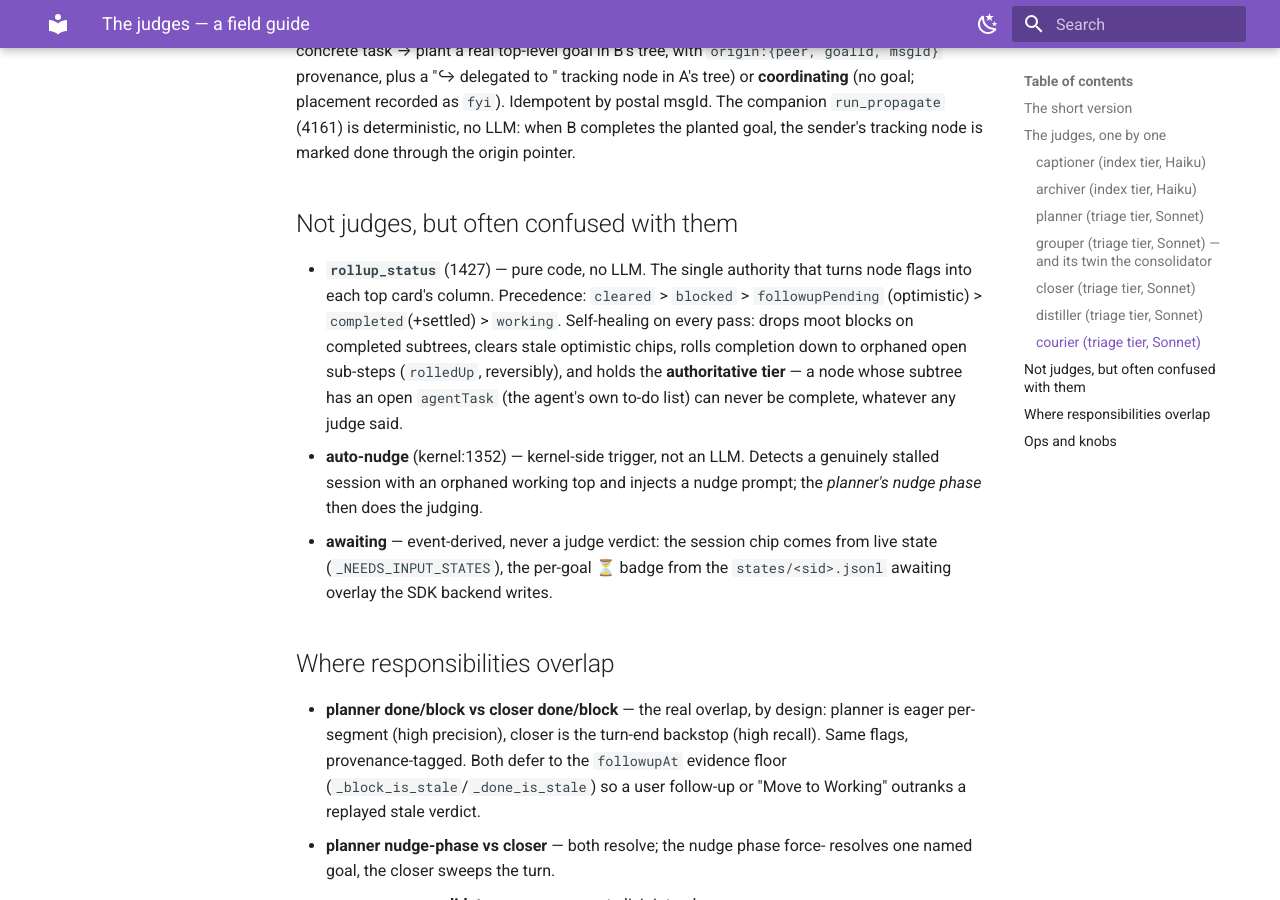
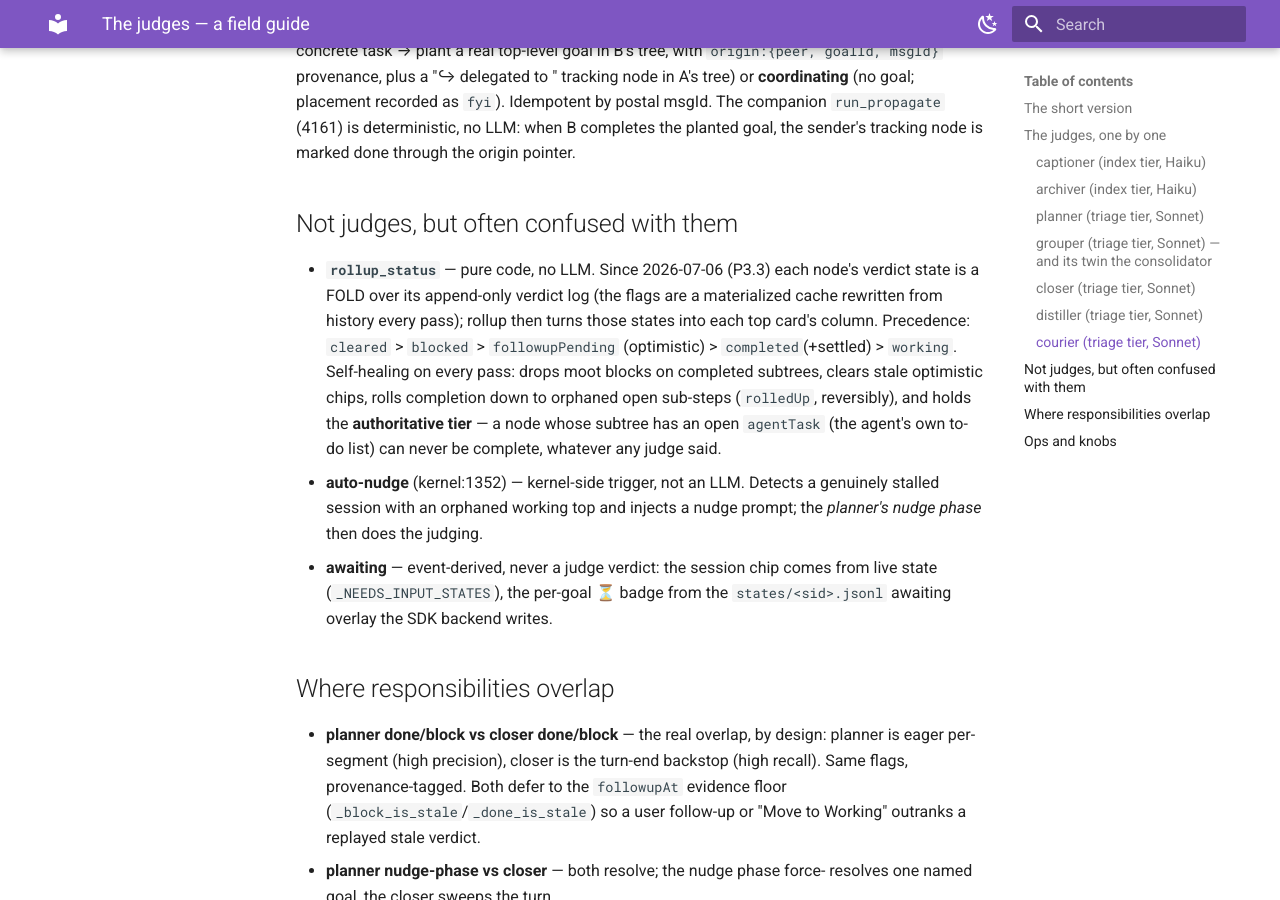
Before and after one commit to Chris-mian/romp, an MkDocs documentation site: the page built from docs/judges.md, in a window 1280 px wide and 900 px high, scrolled down 3435 px. Built offline with MkDocs 1.6.1 and Material for MkDocs 9.7.7, drawn with Linux system fonts in a browser that asks for light colours.

Commit message:
judge: P3.3 FLIP — the verdict log is the authority
Every store self-migrates on first rollup touch: _backfill_log
synthesizes the minimal per-node log whose fold equals the node's
current flags (tagged synth, so witnessed vs reconstructed history
stays distinguishable), then _materialize_from_log rewrites
nodeComplete/blocked/cleared from the fold every pass. The flags are
now a read-side cache; an out-of-band flag write is overwritten by
history on the next pass (tested: the teeth). rolledUp children keep
their tree-derived cache — roll-down, settled/sticky, and
followupPending remain as cache maintenance over fold states, per the
plan's KEEP column. The P3.2 shadow comparator is deleted (fold and
cache are definitionally in step now).

The flip surfaced two latent gaps, both fixed: subtree/ancestor
unblocks were EVENTLESS (user_move and _reopen now record
events — added to the fold — else materialization re-blocked them),
and _reopen's default event time now derives from the store's latest
known moment instead of the wall clock (a wall stamp in a store with
older evidence times out-ordered every later genuine verdict).

Proven against the live fleet pre-deploy: all 136 stores' status maps
byte-identical under the flip. Fixture tests that hand-flipped flags
now use the real APIs (the authority rightly overrides hand flips).

Co-Authored-By: Claude Opus 4.8 <noreply@anthropic.com>

```diff
--- a/docs/judges.md
+++ b/docs/judges.md
@@ -141,8 +141,10 @@ goal, the sender's tracking node is marked done through the origin pointer.
 
 ## Not judges, but often confused with them
 
-- **`rollup_status`** (1427) — pure code, no LLM. The single authority that
-  turns node flags into each top card's column. Precedence: `cleared` >
+- **`rollup_status`** — pure code, no LLM. Since 2026-07-06 (P3.3) each node's
+  verdict state is a FOLD over its append-only verdict log (the flags are a
+  materialized cache rewritten from history every pass); rollup then turns
+  those states into each top card's column. Precedence: `cleared` >
   `blocked` > `followupPending` (optimistic) > `completed`(+settled) >
   `working`. Self-healing on every pass: drops moot blocks on completed
   subtrees, clears stale optimistic chips, rolls completion down to orphaned
```
Also changed, not shown: design/judge-simplification-plan.md (+18 -3 lines), 3 other files.
